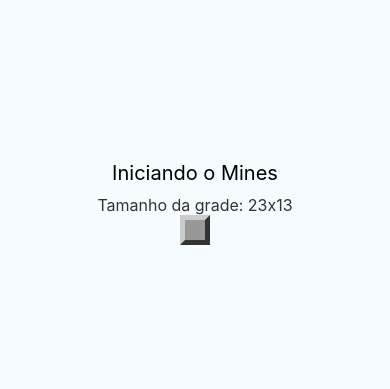
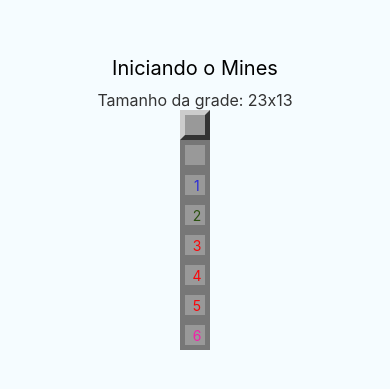
Before and after one commit to gabibecker/mines, a React Native app: screen / in a window 390 px wide. Shown: the part 219-608 px from the top of the page. Built offline with nearby package versions, Linux system fonts and the light colour scheme.

Commit message:
Componente Field #02

```diff
--- a/App.tsx
+++ b/App.tsx
@@ -12,6 +12,13 @@ export default class App extends Component {
           Tamanho da grade: {params.getRowsAmount()}x{params.getColumnsAmount()}
         </Text>
         <Field/>
+        <Field opened/>
+        <Field opened nearMines={1}/>
+        <Field opened nearMines={2}/>
+        <Field opened nearMines={3}/>
+        <Field opened nearMines={4}/>
+        <Field opened nearMines={5}/>
+        <Field opened nearMines={6}/>
       </SafeAreaView>
     );
   }
--- a/src/components/Field.tsx
+++ b/src/components/Field.tsx
@@ -1,13 +1,27 @@
 import React from "react";
-import { View, StyleSheet } from "react-native";
+import { View, StyleSheet, Text } from "react-native";
 import params from "../params";
 
 export default props => {
+    const {mined, opened, nearMines } = props
+
     const styleField = [styles.field]
+    if(opened) styleField.push(styles.opened)
     if (styleField.length === 1) styleField.push(styles.regular)
+
+    let color = null
+    if(nearMines > 0) {
+    if (nearMines == 1) color = '#2A2BD7'
+    if (nearMines == 2) color = '#2B520F'
+    if(nearMines > 2 && nearMines <= 5) color = '#F9060A'
+    if(nearMines >= 6) color = '#F221A9'
+    }
+
     return (
         <View style={styleField}>
-
+            {!mined && opened && nearMines > 0 ?
+            <Text style = {styles.label, {color: color}}> {nearMines}</Text> : false
+        }
         </View>
     )
 }
@@ -24,5 +38,15 @@ const styles = StyleSheet.create({
         borderTopColor: '#CCC',
         borderRightColor: '#333',
         borderBottomColor: '#333',
+    },
+    opened: {
+        backgroundColor: '#999',
+        borderColor: '#777',
+        alignItems: 'center',
+        justifyContent: 'center',
+    },
+    label: {
+        fontWeight: 'bold',
+        fontSize: params.fontSize,
     }
 })
```
